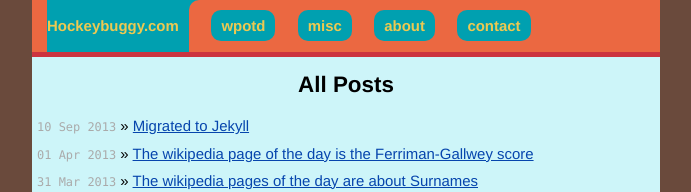
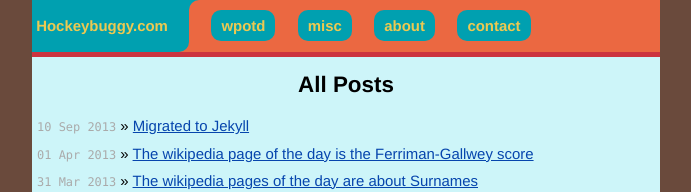
Before and after one commit to hockeybuggy/hockeybuggy.com, a Jekyll site: the page built from index.md, in a window 1280 px wide. Shown: the top 192 px of the page, without its empty margins (294-985 px from the left). Built offline with Jekyll 4.4.1, drawn with Linux system fonts in a browser that asks for light colours; Markdown is read by kramdown in place of the engine named in the settings.

Commit message:
Trying a nbsp solution

```diff
--- a/_layouts/default.html
+++ b/_layouts/default.html
@@ -35,9 +35,7 @@
 
             <div class="header">
               <div class="title-container">
-                <div class="title-subcontainer">
-                  <a class="title" href="/">{{ site.name }}</a>
-                </div>
+                <a class="title" href="/">&nbsp;{{ site.name }}</a>
               </div>
               <div class="header-container">
                 <ul>
--- a/static/css/main.css
+++ b/static/css/main.css
@@ -92,10 +92,6 @@ ul.posts span {
   width: 25%;
 }
 
-.site .header .title-container .title-subcontainer {
-  margin-left: 15px;
-  background-color: #00A0B0;
-}
 .site .header .title-container a.title {
   width: 100%;
   display: inline-block;
```
